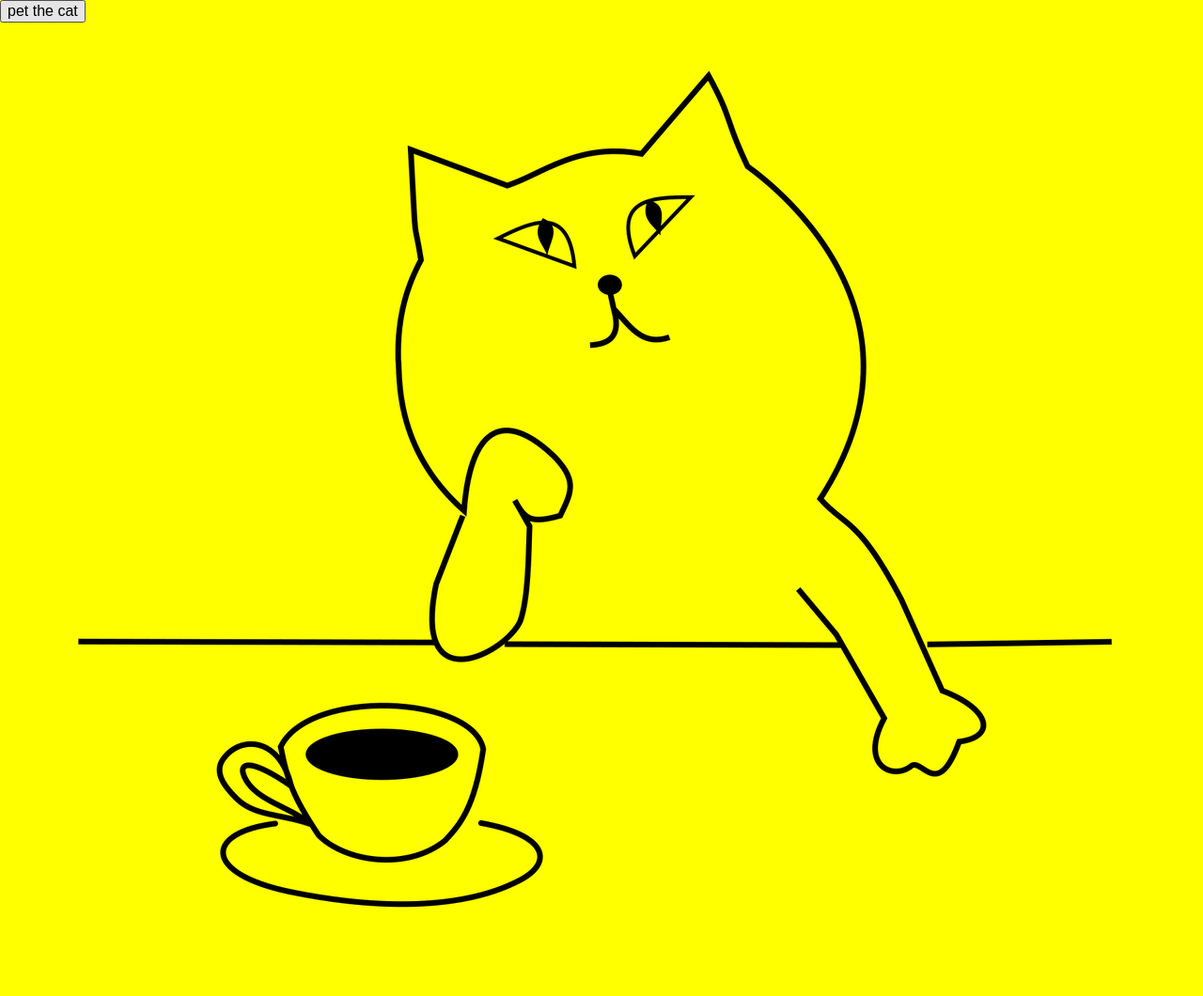
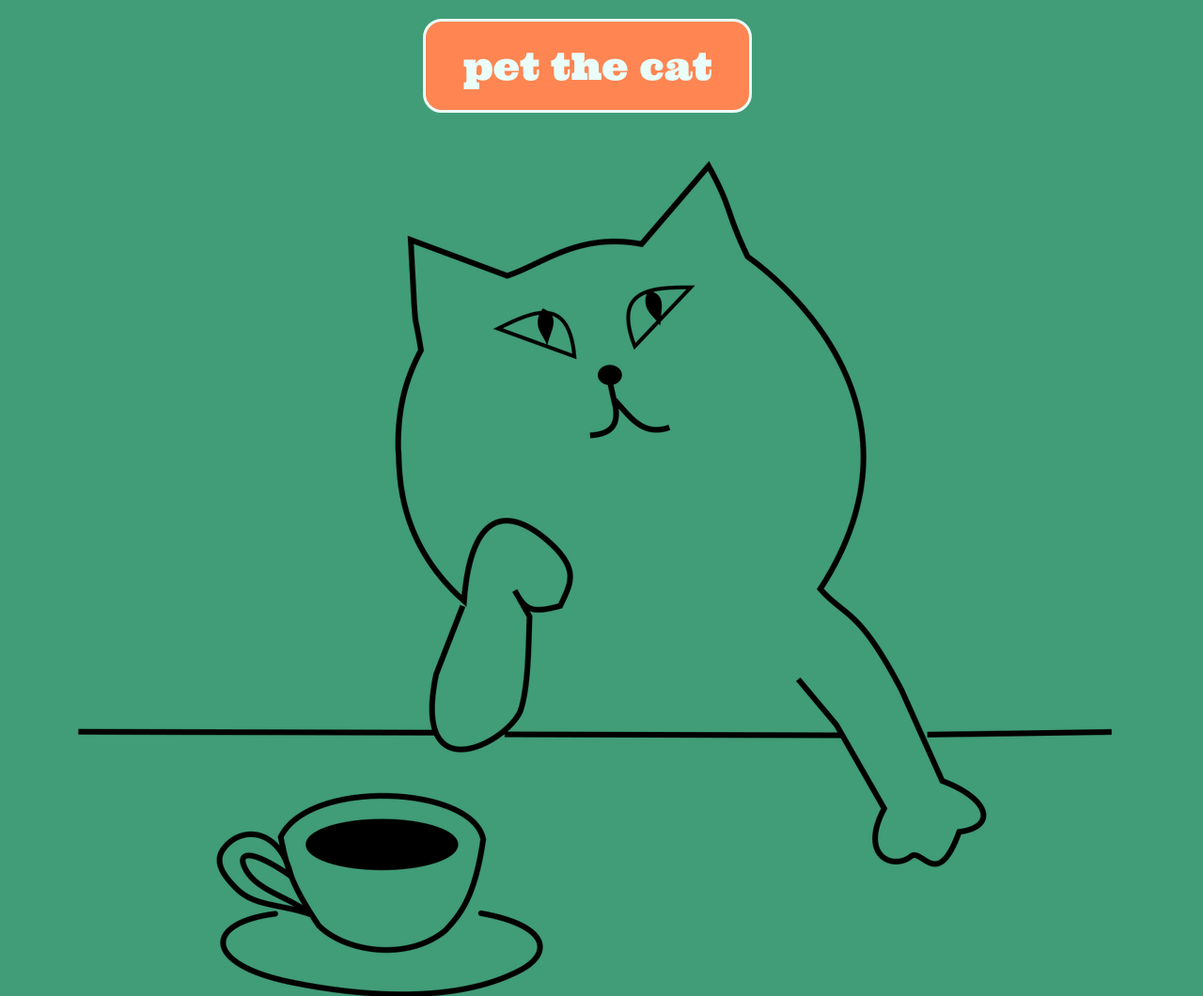
Before and after one commit to xullem/cattack, a plain HTML site: page index.html in a window 1280 px wide. Shown: the top 1060 px of the page at 94% size. Before the commit the page ends 1009 px from the top, so only its background shows below. Drawn offline with nearby package versions, Linux system fonts and the light colour scheme.

Commit message:
centering cat img and font changes

```diff
--- a/css/main.css
+++ b/css/main.css
@@ -1,3 +1,33 @@
 body {
-background: yellow;
+background: #419D78;
 }
+
+
+
+h1 {
+font-family: 'Raleway', sans-serif;
+}
+
+#petTheCat{
+  background:#FF8552;
+  color: #EAFDF8;
+  font-family: 'Ultra', serif;
+  font-size: 40px;
+  height:100px;
+  width: 350px;
+  margin-left: 450px;
+  margin-top: 20px;
+  border: 3px solid #EAFDF8;
+  border-radius: 20px;
+
+}
+
+#catReact {
+  color: #EAFDF8;
+  text-align: center;
+
+}
+
+.imageContainer {
+  text-align: center;
+}
--- a/index.html
+++ b/index.html
@@ -5,14 +5,23 @@
         <meta charset="utf-8">
         <link rel="stylesheet" href="css/normalize.css">
         <link rel="stylesheet" href="css/main.css">
+<!--font-family: 'Raleway', sans-serif;
+    font-family: 'Creepster', cursive;
+    font-family: 'Ultra', serif;-->
+        <link href="https://fonts.googleapis.com/css?family=Raleway:400,700,700i|Ultra&display=swap" rel="stylesheet">
+        <link href="https://fonts.googleapis.com/css?family=Creepster&display=swap" rel="stylesheet">
+
     </head>
     <body>
+<div class="container">
 <div class="">
   <button id="petTheCat">pet the cat</button>
   <h1 id="catReact"></h1>
+</div>
+<div class="imageContainer">
   <img id="catImage" src="">
 
-
+</div>
 </div>
 
 
--- a/script.js
+++ b/script.js
@@ -19,14 +19,14 @@ catBody.whatCatDoes = function(){
   var randomResponse = this.catResponses[randomIndex];
 //jquery to return results to html
   if (randomResponse != "CAT ATTACK")
-    { var image = "img/nice-cat.png";
+    { var image = "img/nice-cat-800.png";
     catImage.src = image;
       $("#catReact").text(randomResponse);
     } else {
       image = "img/angry-white-cat-head-800.png";
         catImage.src = image;
         $("#catImage").effect("shake");
-$("#catReact").text("YOU'RE FUCKED, DUDE.");
+$("#catReact").text("CAT ATTACK!!!");
    }
 };
 //link the button
```
Also changed, not shown: img/nice-cat-800.png (added).
